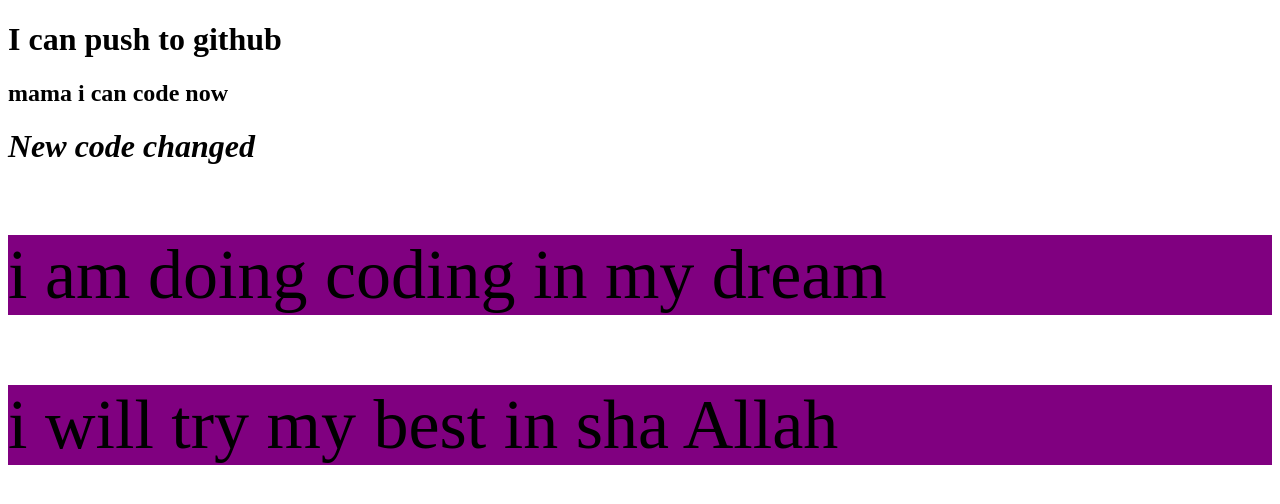
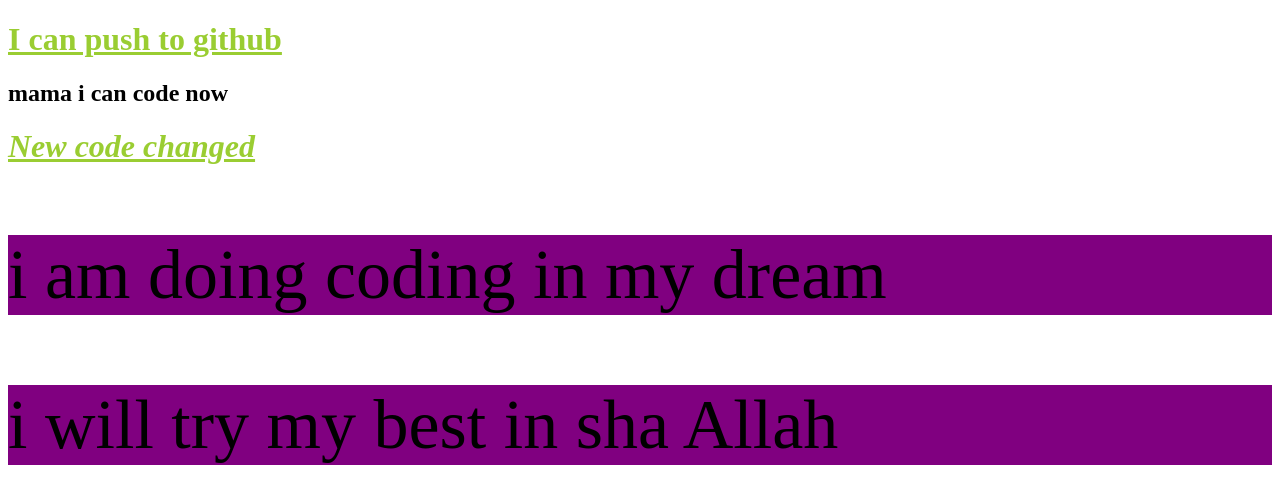
Before and after one commit to lovelyhasanlucky/my-third-repo, a plain HTML site: page index.html in a window 1280 px wide. Drawn offline with Linux system fonts and the light colour scheme.

Commit message:
colour add

```diff
--- a/style.css
+++ b/style.css
@@ -2,3 +2,7 @@ p{
     background-color:purple;
     font-size: 70px;
 }
+h1{
+    color: yellowgreen;
+    text-decoration: underline;
+}
```
